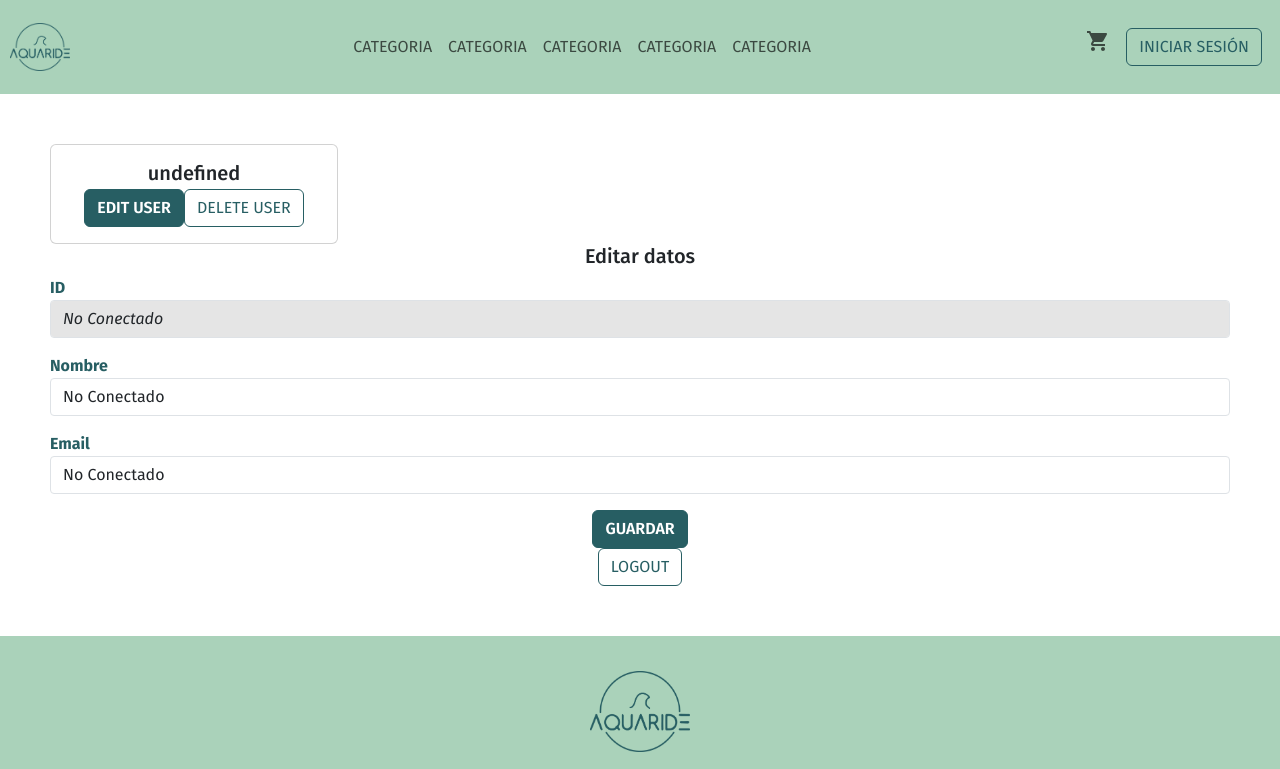
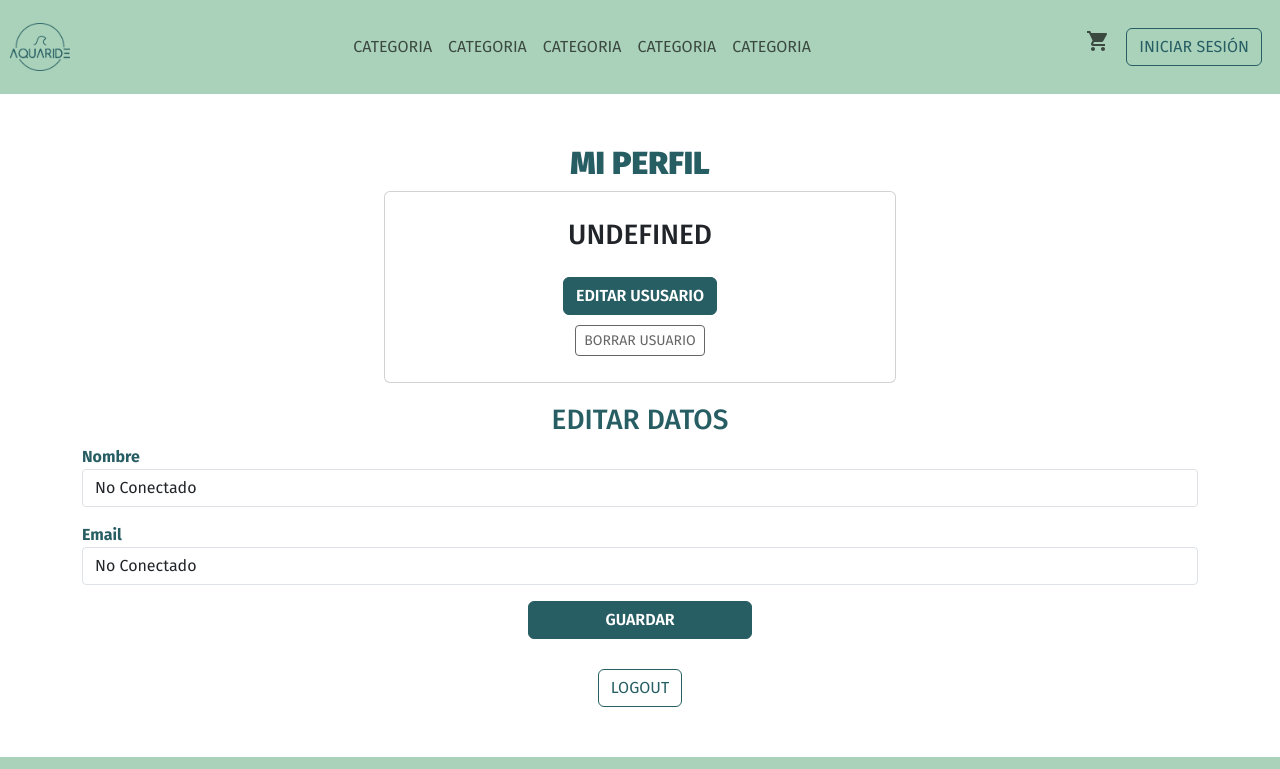
Before and after one commit to Tania-Bobadilla/Aquaride-frontend, a React (Vite) app: page /profile in a window 1280 px wide. Shown: the top 769 px of the page. Built offline with nearby package versions, Linux system fonts and the light colour scheme; no server answers.

Commit message:
Agrega estilos

```diff
--- a/src/App.css
+++ b/src/App.css
@@ -249,37 +249,7 @@ footer a:hover {
     color: #FFFFFF
 }
 /*--------------------------------------------------------*/
-/*REGISTER*/
-.register img {
-    width: 100%;
-    height: 100%;
-}
-.register .register-img {
-    padding: 0;
-}
-.register .info {
-    padding: 30px;
-}
-.register h2 {
-    font-size: 46px;
-    font-weight: 900;
-    text-transform: uppercase;
-    text-align: left;
-    color: #275E63;
-}
-.register button {
-    width: 20%;
-}
-.register .btn-outline-secondary {
-    border: #275E63 1px solid;
-    color: #275E63;
-    font-weight: 600;
-    text-transform: uppercase;
-}
-.register .btn-outline-secondary:hover {
-    background-color: #275E63;
-    color: #FFFFFF;
-}
+/*LOGIN / REGISTER*/
 /*FORM*/
 .form-register {
     text-align: left;
@@ -309,23 +279,20 @@ footer a:hover {
 /*LOGIN*/
 .login img {
     width: 100%;
+    height: 100%;
 }
 .login .login-img {
     padding: 0;
-}
-.login .info {
-    padding: 30px;
 }
 .login h2 {
     font-size: 46px;
     font-weight: 900;
     text-transform: uppercase;
-    text-align: left;
     color: #275E63;
-    margin-bottom: 40px;
+    margin-bottom: 20px;
 }
 .login button {
-    width: 25%;
+    width: 30%;
 }
 .login .btn-outline-secondary {
     border: #275E63 1px solid;
@@ -337,29 +304,66 @@ footer a:hover {
     background-color: #275E63;
     color: #FFFFFF;
 }
+.login .auth-side {
+    padding: 50px;
+}
+.login .auth-side .card {
+    padding: 10px;
+    margin-bottom: 30px;
+}
 /*--------------------------------------------------------*/
 /*PROFILE*/
 .profile {
     padding: 50px;
 }
-.profile h2 {
-    font-size: 46px;
+.profile h4 {
+    color: #275E63;
+    font-size: 32px;
     font-weight: 900;
     text-transform: uppercase;
-    text-align: left;
-    color: #275E63;
 }
-.profile img {
-    width: 100%;
+.profile .card {
+    width: 40vw;
+    padding: 10px;
+    margin-bottom: 20px;
 }
-.profile .info {
-    text-align: left;
+.profile .card-title {
+    font-size: 28px;
+    font-weight: 500;
+    text-transform: uppercase;
+    margin-bottom: 10px;
 }
-.profile h4 {
+.profile .card-subtitle {
+    margin-bottom: 30px;
+}
+.profile .btn-primary {
+    background-color: #275E63;
+    border: #275E63 1px solid;
+    font-weight: 600;
+    text-transform: uppercase;
+    margin-bottom: 10px;
+}
+.profile .btn-primary:hover {
+    border: rgb(15, 63, 66) 1px solid;
+    background-color: rgb(15, 63, 66);
+}
+.profile .btn-outline-warning {
+    border: #666666 1px solid;
+    color: #666666;
+    text-transform: uppercase;
+}
+.profile .btn-outline-warning:hover {
+    border: #666666 1px solid;
+    background-color: #666666;
+    color: #FFFFFF;
+    text-transform: uppercase;
+}
+/* EDITAR FORM */
+.profile h5 {
     font-size: 28px;
     font-weight: 500;
     color: #275E63;
-    text-align: left;
+    text-transform: uppercase;
 }
 .profile .mb-3 {
     color: #275E63;
@@ -368,22 +372,14 @@ footer a:hover {
 .profile input {
     text-align: left;
 }
-.profile input:disabled {
-    background-color: rgba(0, 0, 0, 0.1);
-    font-style: italic;
-}
-.profile .btn-primary {
-    background-color: #275E63;
-    border: #275E63 1px solid;
-    font-weight: 600;
-    text-transform: uppercase;
-}
-.profile .btn-primary:hover {
-    border: rgb(15, 63, 66) 1px solid;
-    background-color: rgb(15, 63, 66);
+.profile .input-id {
+    display: none;
 }
 .profile .btn-save {
-    display: none;
+    width: 20%;
+}
+.profile form {
+    margin-bottom: 20px;
 }
 .profile .btn-outline-secondary {
     border: #275E63 1px solid;
--- a/src/components/Auth/RegisterLoginForm.jsx
+++ b/src/components/Auth/RegisterLoginForm.jsx
@@ -2,7 +2,7 @@ import { useContext, useState } from "react"
 import { useNavigate } from "react-router-dom"
 import UserContext from "../../context/Users/UserContext"
 
-import { Button } from "react-bootstrap"
+import { Button, Card } from "react-bootstrap"
 
 const RegisterLoginForm = () => {
     // Para redirigir
@@ -54,11 +54,13 @@ const RegisterLoginForm = () => {
     }
 
     return (
-        <div>
+        <div className="auth-side">
             <h2>
                 {/* Cambiar el titulo */}
-                {signUp ? "Registrarse" : "Login"}
+                {signUp ? "Registrate" : "Login"}
             </h2>
+            <Card>
+                <Card.Body>
                     <form className="form-register" onSubmit={handleSubmit}>
                         {/* Mostrar input nombre si esta en register */}
                         {signUp && (
@@ -68,7 +70,7 @@ const RegisterLoginForm = () => {
                                 </label>
                                 <input
                                     type="text"
-                            placeholder='Name'
+                                    placeholder='Nombre'
                                     autoComplete='off'
                                     name='name'
                                     className='form-control rounded-1'
@@ -109,8 +111,10 @@ const RegisterLoginForm = () => {
                         </div>
                         <Button type='submit'>{signUp ? "Registrarse" : "Login"}</Button>
                     </form >
+                </Card.Body>
+            </Card>
             <p>{signUp ? "¿Ya tienes cuenta?" : "¿No tienes cuenta?"}</p>
-            <Button variant="outline-primary" onClick={changeMode}>{signUp ? "Login" : "Registrate"}</Button>
+            <Button variant="outline-secondary" onClick={changeMode}>{signUp ? "Login" : "Registrate"}</Button>
         </div>
     )
 }
--- a/src/pages/Profile.jsx
+++ b/src/pages/Profile.jsx
@@ -1,11 +1,11 @@
-import { Button, Card } from "react-bootstrap"
+import { Button, Card, Container } from "react-bootstrap"
 
 import { useContext, useEffect, useState } from "react"
 import UserContext from "../context/Users/UserContext"
 
 const Profile = () => {
   // "Importar" funciones del userProvider
-  const { infoUser, authStatus, verifyToken, signOut, editUser,deleteUser } = useContext(UserContext)
+  const { infoUser, authStatus, verifyToken, signOut, editUser, deleteUser } = useContext(UserContext)
 
   // Para guardar info del name, email y ID
   const [userName, setUserName] = useState("No Conectado")
@@ -58,26 +58,29 @@ const Profile = () => {
   const handleDelete = () => {
     try {
       deleteUser(userForm._id)
-    } catch(error) {
+    } catch (error) {
       console.log(error)
     }
   }
 
   return (
     <main className="profile">
+      <Container>
+        <h4>Mi perfil</h4>
         {/* Card con info del usuario */}
-      <Card style={{ width: '18rem' }}>
+        <Card className="mx-auto">
           <Card.Body>
             <Card.Title>{`${userName}`}</Card.Title>
-          <Card.Subtitle className="mb-2 text-muted">{userEmail}</Card.Subtitle>
-          <Button>Edit User</Button>
-          <Button variant="outline-secondary" onClick={handleDelete}>Delete User</Button>
+            <Card.Subtitle>{userEmail}</Card.Subtitle>
+            <Button>Editar Ususario</Button>
+            <br />
+            <Button variant="outline-warning" size="sm" onClick={handleDelete}>Borrar Usuario</Button>
           </Card.Body>
         </Card>
         {/* Formulario para editar usuario */}
         <form onSubmit={handleSubmit}>
           <h5>Editar datos</h5>
-        <div className='mb-3'>
+          <div className='mb-3 input-id'>
             <label htmlFor="id">
               <strong>ID</strong>
             </label>
@@ -119,9 +122,10 @@ const Profile = () => {
               required
             />
           </div>
-        <Button type="submit">Guardar</Button>
+          <Button className="btn-save" type="submit">Guardar</Button>
         </form>
         <Button variant="outline-secondary" onClick={signOut}>LogOut</Button>
+      </Container>
     </main >
   )
 }
```
Lines whose indentation alone changed are shown as unchanged.
